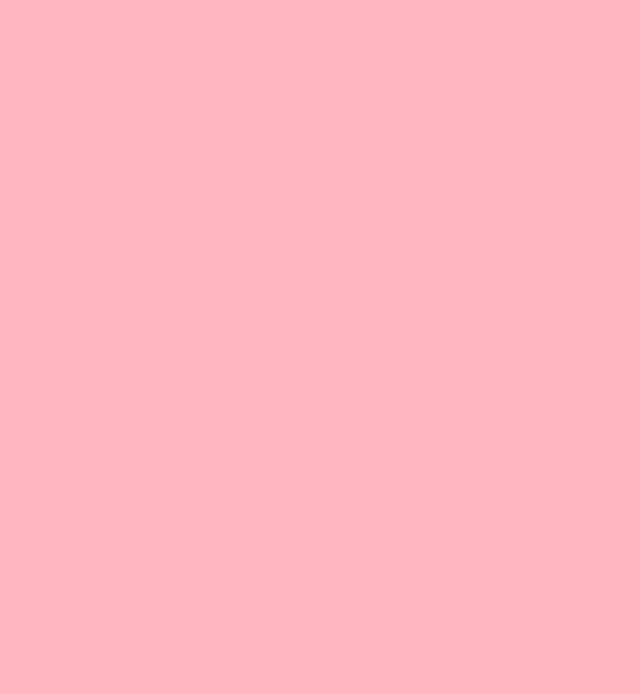
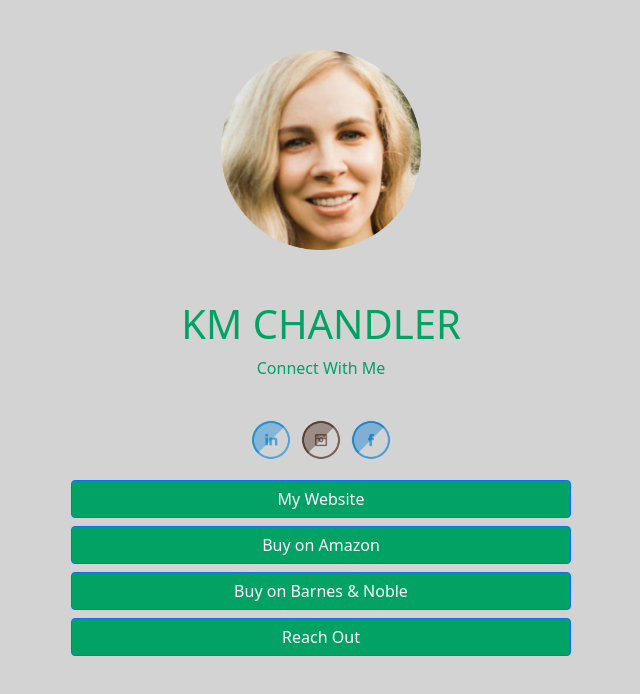
Before and after one commit to kmchandler/flexbox-bootstrap, a plain HTML site: page index.html in a window 1280 px wide. Shown: the whole page, without its empty margins (319-959 px from the left). Drawn offline with nearby package versions, Linux system fonts and the light colour scheme.

Commit message:
did css styling for page

```diff
--- a/index.html
+++ b/index.html
@@ -5,9 +5,41 @@
   <meta http-equiv="X-UA-Compatible" content="IE=edge">
   <meta name="viewport" content="width=device-width, initial-scale=1.0">
   <title>Flexbox-Bootstrap</title>
+  <link href="https://cdn.jsdelivr.net/npm/bootstrap@5.1.3/dist/css/bootstrap.min.css" rel="stylesheet" integrity="sha384-1BmE4kWBq78iYhFldvKuhfTAU6auU8tT94WrHftjDbrCEXSU1oBoqyl2QvZ6jIW3" crossorigin="anonymous">
   <link rel="stylesheet" href="main.css">
-</head>
+
 <body>
+
+  <div class="photo" id="me">
+    <img class="avatar" src="Screenshot_20220129-143258_2-modified.png" alt="photo of kristen">
+  </div>
+
+<div id="header-txt">
+  <h1>KM CHANDLER</h1>
+  <p> Connect With Me</p> <br />
+</div>
+
+<div class="social">
+  <img class="social-icon" src="Linkedin.png" alt="linkedIn icon">
+  <img class="social-icon" src="Instagram-Icon.png" alt="instagram icon">
+  <img class="social-icon" src="facebook-Icon.png" alt="facebook icon">
+</div>
+
+
+<div class="outer-div">
+  <div class="d-grid gap-2">
+    <button class="btn btn-primary" type="button">My Website</button>
+    <button class="btn btn-primary" type="button">Buy on Amazon</button>
+    <button class="btn btn-primary" type="button">Buy on Barnes & Noble</button>
+    <button class="btn btn-primary" type="button">Reach Out</button>
+  </div>
+</div>
+
+
+
+
+
+
 
   <script src="main.js"></script>
 </body>
--- a/main.css
+++ b/main.css
@@ -1,3 +1,45 @@
 body {
-  background-color: lightpink;
+  background-color: lightgray;
 }
+
+.outer-div {
+  margin-top: 20px;
+  display: flex;
+  justify-content: center;
+}
+
+.outer-div > div {
+  width: 500px;
+}
+
+.btn {
+  background-color: #01a263;
+  color: white;
+}
+
+#me {
+  display: flex;
+  justify-content: center;
+  margin-top: 50px;
+}
+
+.avatar {
+  width: 200px;
+}
+
+#header-txt {
+  color: #01a263;
+  text-align: center;
+  margin-top: 50px;
+}
+
+.social {
+  display: flex;
+  justify-content: center;
+  gap: 10px;
+}
+
+.social-icon {
+  height: 40px;
+  width: 40px;
+}
```
Also changed, not shown: Instagram-Icon.png (added), Linkedin.png (added), Screenshot_20220129-143258_2-modified.png (added), facebook-Icon.png (added).
